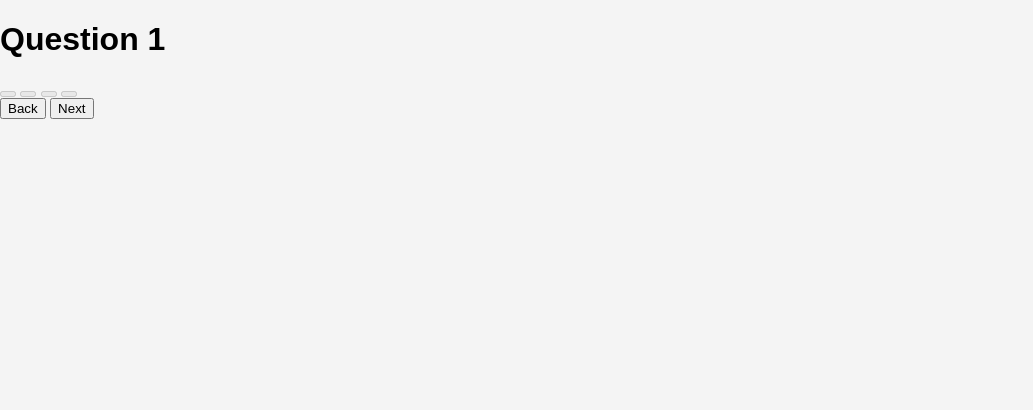
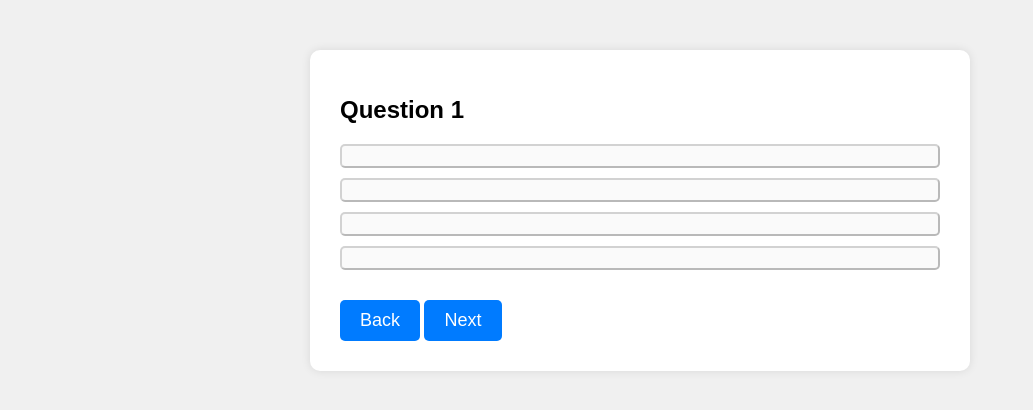
Before and after one commit to JoyBuoy/Quiz-website, a plain HTML site: page review.html in a window 1280 px wide. Shown: the whole page, without its empty margins (0-1033 px from the left). Drawn offline with Linux system fonts and the light colour scheme.

Commit message:
add review.css and modified review.css

```diff
--- /dev/null
+++ b/review.css
@@ -0,0 +1,50 @@
+body {
+    font-family: Arial, sans-serif;
+    margin: 0;
+    padding: 0;
+    background-color: #f0f0f0;
+}
+
+#review {
+    max-width: 600px;
+    margin: 50px auto;
+    padding: 30px;
+    background-color: #fff;
+    border-radius: 10px;
+    box-shadow: 0px 0px 10px 0px rgba(0,0,0,0.1);
+}
+
+#questionHead, #questionHeader {
+    font-size: 24px;
+    margin-bottom: 20px;
+}
+
+#options button {
+    display: block;
+    width: 100%;
+    padding: 10px;
+    margin-bottom: 10px;
+    font-size: 18px;
+    text-align: left;
+    border-radius: 5px;
+}
+
+#back, #next {
+    display: inline-block;
+    padding: 10px 20px;
+    margin-top: 20px;
+    font-size: 18px;
+    background-color: #007BFF;
+    color: #fff;
+    border: none;
+    border-radius: 5px;
+}
+
+#results {
+    max-width: 600px;
+    margin: 50px auto;
+    padding: 30px;
+    background-color: #fff;
+    border-radius: 10px;
+    box-shadow: 0px 0px 10px 0px rgba(0,0,0,0.1);
+}
--- a/review.html
+++ b/review.html
@@ -2,7 +2,7 @@
 <html>
 <head>
     <title>Quiz Review</title>
-    <link rel="stylesheet" href="styles.css">
+    <link rel="stylesheet" type="text/css" href="review.css">
 </head>
 <body>
     <div id="review">
```
